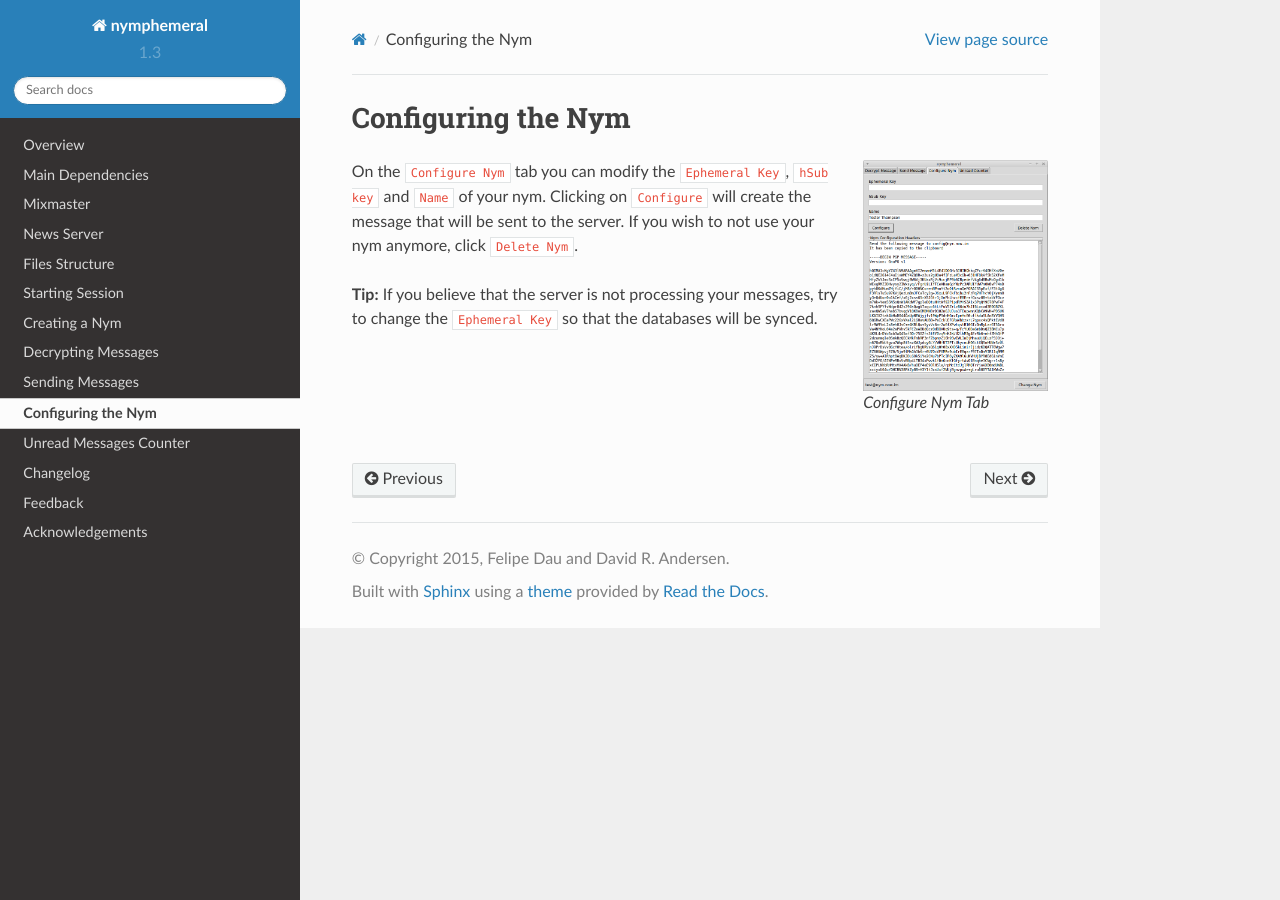
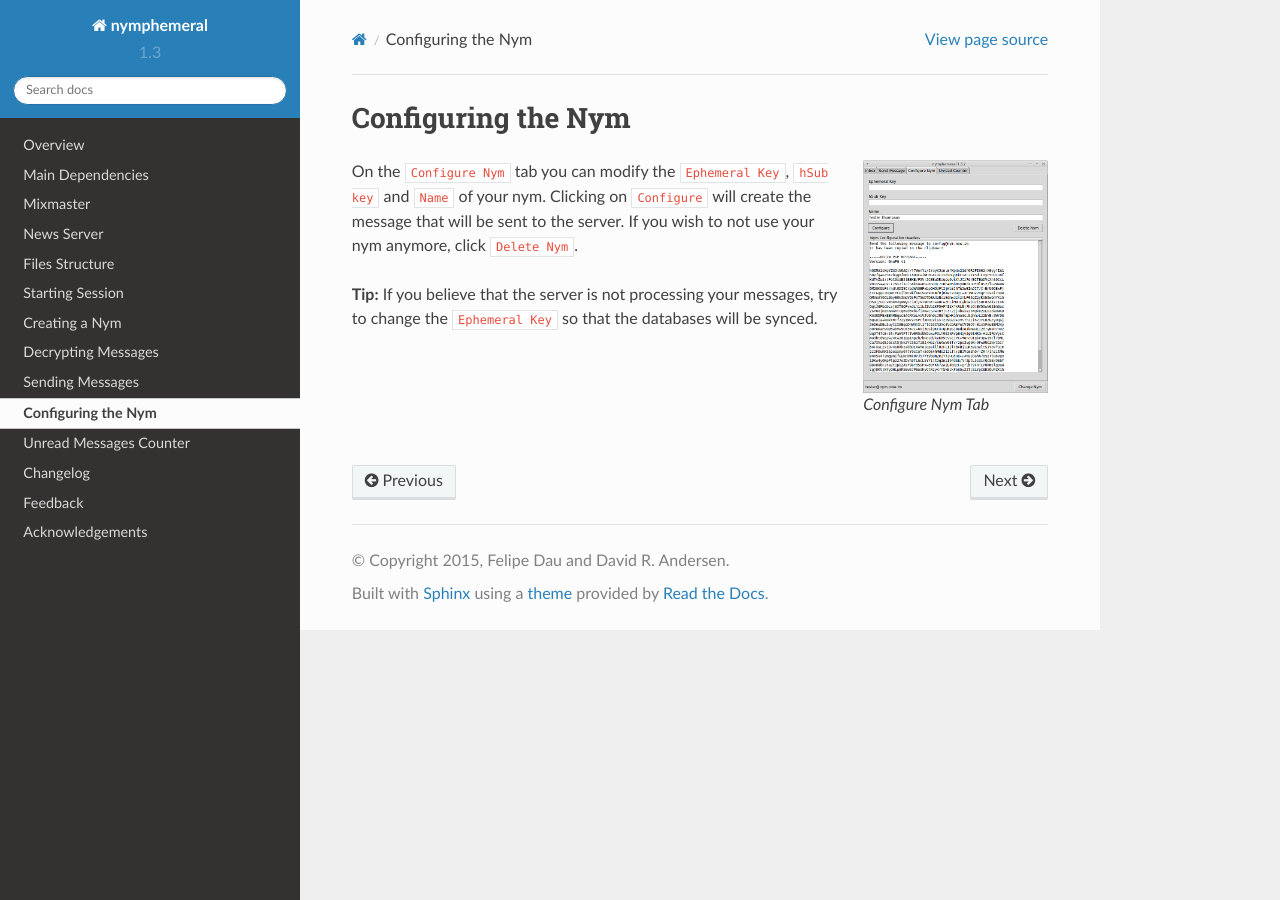
Before and after one commit to AnemoneLabs/nymphemeral, a Sphinx documentation site: the page built from docs/source/use/configuration.rst, in a window 1280 px wide. Built offline with Sphinx 7.4.7 and the Read the Docs theme 2.0.0, drawn with Linux system fonts in a browser that asks for light colours.

Commit message:
Update docs screenshots

```diff
--- a/docs/source/use/configuration.rst
+++ b/docs/source/use/configuration.rst
@@ -1,7 +1,7 @@
 ===================
 Configuring the Nym
 ===================
-.. figure:: configure.png
+.. figure:: configured.png
    :scale: 30%
    :alt: Configure Nym Tab
    :align: right
```
Also changed, not shown: docs/source/use/configure.png (deleted), docs/source/use/configured.png (added), docs/source/use/counter.png, docs/source/use/create.png, docs/source/use/created.png, docs/source/use/login.png, docs/source/use/send.png, docs/source/use/sent.png.
